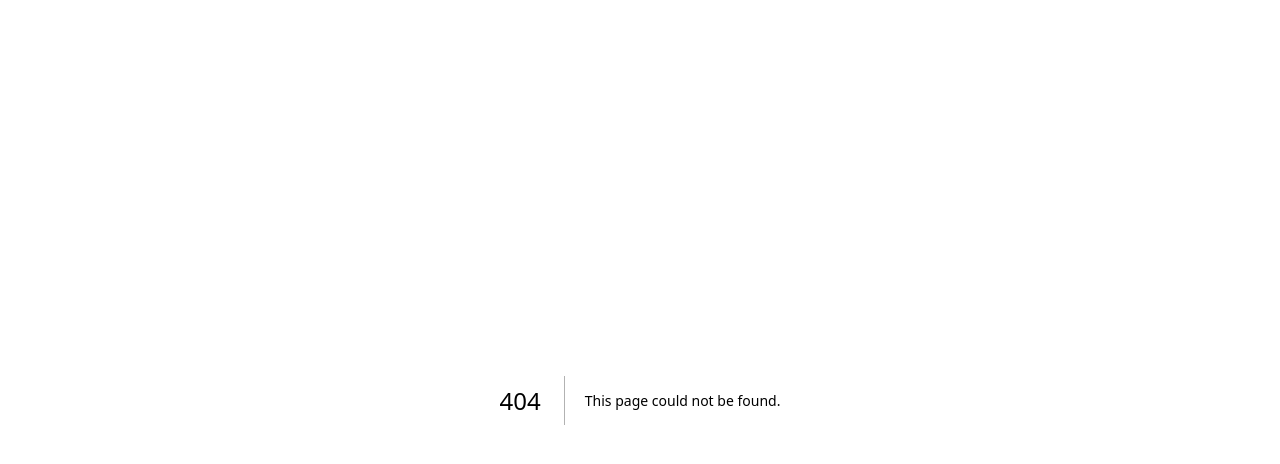
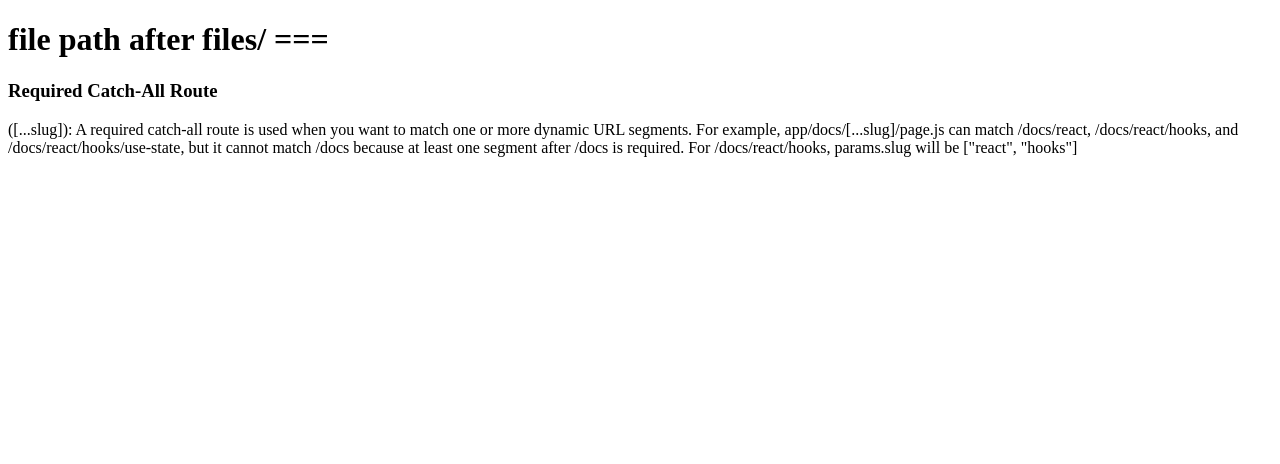
Before and after one commit to anujnegi09/next-practice, a Next.js app: page /files in a window 1280 px wide. Before the commit this address had no page. Shown: the top 464 px of the page. Built offline with nearby package versions, Linux system fonts and the light colour scheme.

Commit message:
learn about catch all routes and its types

```diff
--- /dev/null
+++ b/app/files/[...filepath]/page.jsx
@@ -0,0 +1,10 @@
+export default async function filepath({params}){
+    const {filepath} = await params;
+    return(
+        <>
+        <h1>file path after files/ === <i>{filepath.join("/")}</i></h1>
+        <h3>Required Catch-All Route</h3>
+        <p>([...slug]): A required catch-all route is used when you want to match one or more dynamic URL segments. For example, app/docs/[...slug]/page.js can match /docs/react, /docs/react/hooks, and /docs/react/hooks/use-state, but it cannot match /docs because at least one segment after /docs is required. For /docs/react/hooks, params.slug will be ["react", "hooks"]</p>
+        </>
+    )
+}
--- /dev/null
+++ b/app/files/page.jsx
@@ -0,0 +1,5 @@
+export default function file(){
+    return(
+        <h2>files....</h2>
+    )
+}
```
Also changed, not shown: app/files2/[[...filepath]]/page.jsx (added, +12 -0 lines).
